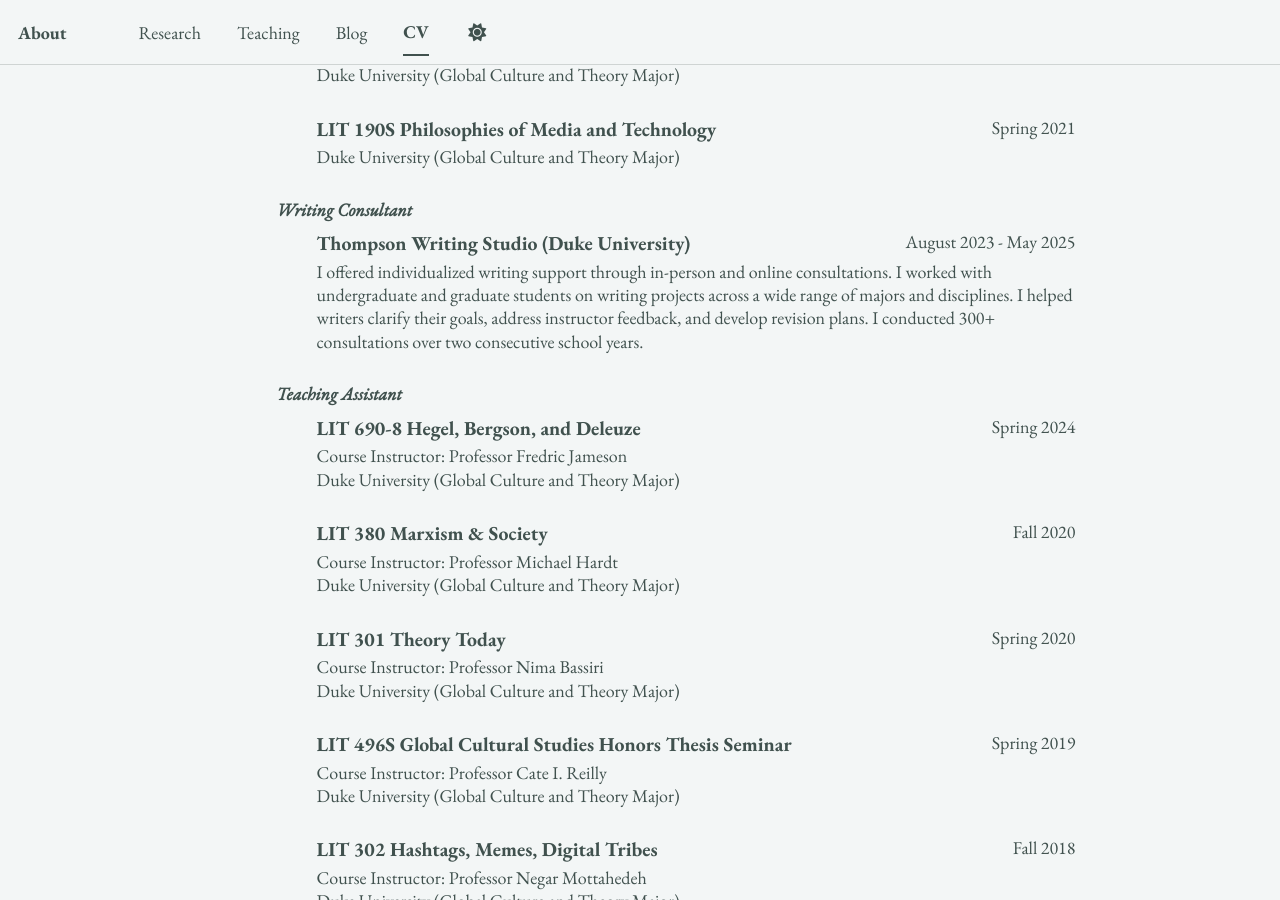
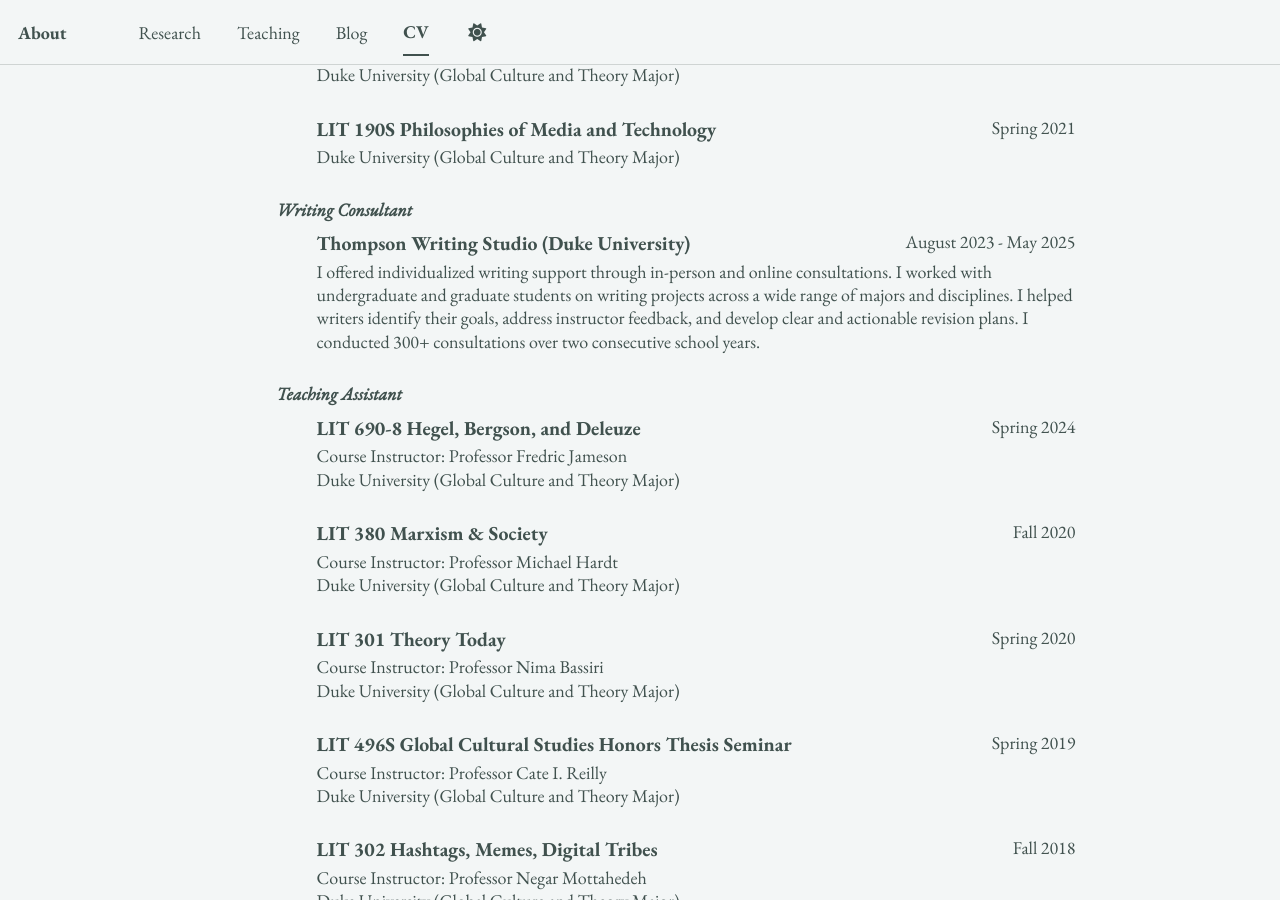
Before and after one commit to epujol90/epujol90.github.io, a Jekyll site: the page built from _pages/cv-json.md, in a window 1280 px wide and 900 px high, scrolled down 5425 px. Built offline with Jekyll 4.4.1, drawn with Linux system fonts in a browser that asks for light colours; a script bundle is joined from its source files by our own code; library files that are not in the unit come from our copies.

Commit message:
Update cv.json

```diff
--- a/_data/cv.json
+++ b/_data/cv.json
@@ -341,7 +341,7 @@
       "institution": "",
       "date": "August 2023 - May 2025",
       "role": "",
-      "description": "I offered individualized writing support through in-person and online consultations. I worked with undergraduate and graduate students on writing projects across a wide range of majors and disciplines. I helped writers clarify their goals, address instructor feedback, and develop revision plans. I conducted 300+ consultations over two consecutive school years.",
+      "description": "I offered individualized writing support through in-person and online consultations. I worked with undergraduate and graduate students on writing projects across a wide range of majors and disciplines. I helped writers identify their goals, address instructor feedback, and develop clear and actionable revision plans. I conducted 300+ consultations over two consecutive school years.",
       "category": "Writing Consultant"
     },
     {
```
